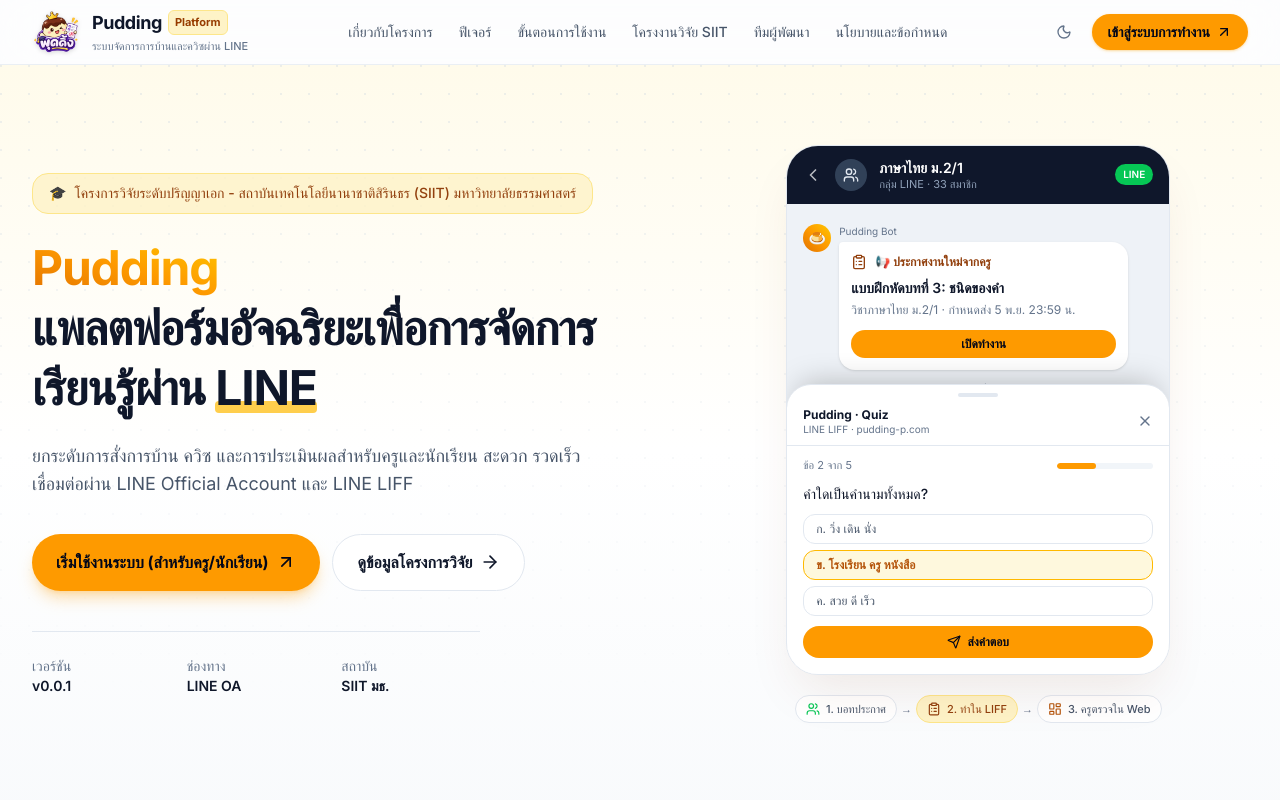
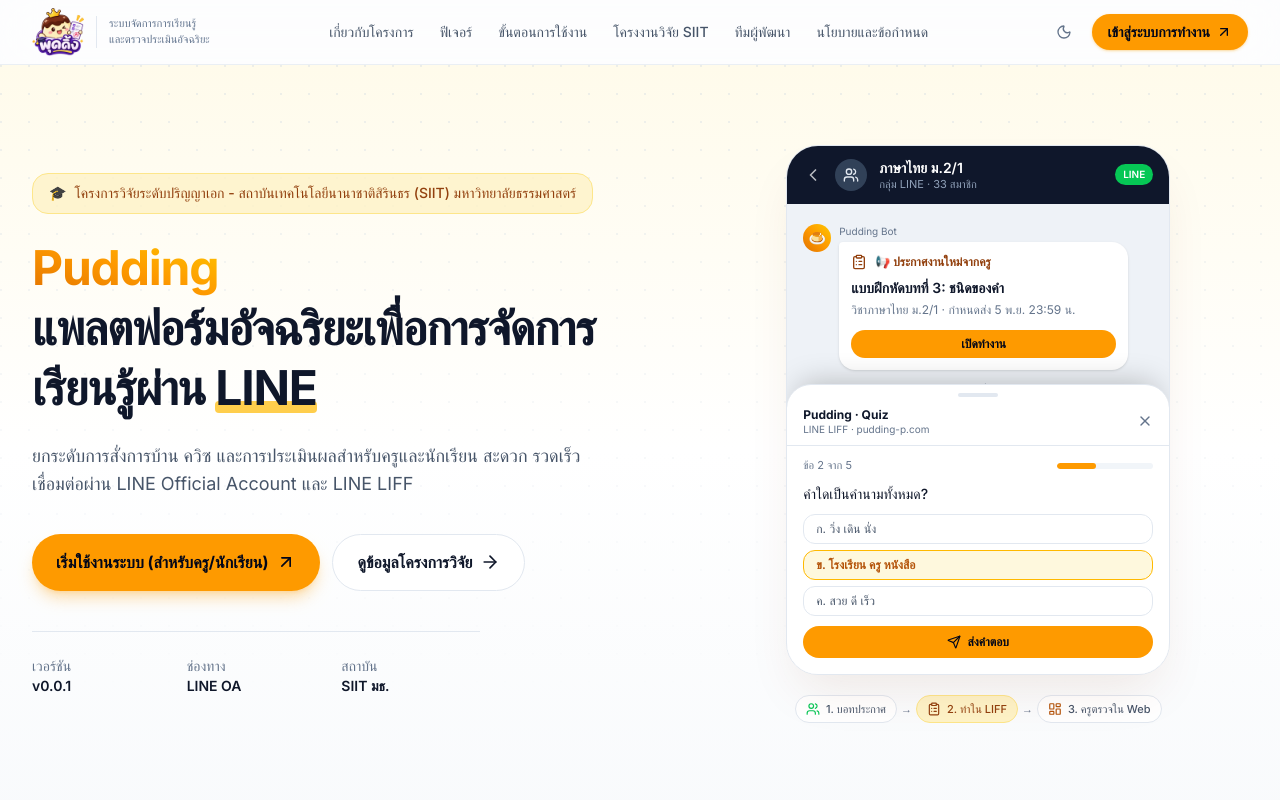
Before and after one commit to ChutiponTri/Pudding-About, a React (Vite) app: page / in a window 1280 px wide. Shown: the top 800 px of the page. Built offline with nearby package versions, Linux system fonts and the light colour scheme; a web font is replaced by a local one.

Commit message:
Update nav label

```diff
--- a/src/components/Navbar.tsx
+++ b/src/components/Navbar.tsx
@@ -4,7 +4,6 @@ import { useState } from 'react'
 import { Link, useLocation } from 'react-router-dom'
 import { APP_URL, NAV_LINKS } from '../constants.ts'
 import ThemeToggle from './ThemeToggle.tsx'
-import { PuddingLogo } from './ui.tsx'
 
 const ctaClass =
   'items-center gap-1.5 rounded-full bg-amber-500 font-bold text-slate-950 shadow-sm shadow-amber-500/30 transition-all hover:bg-amber-400 active:scale-[0.98]'
@@ -25,21 +24,33 @@ export default function Navbar() {
   }
 
   return (
-    <header className="sticky top-0 z-50 w-full border-b border-slate-200/70 bg-white/80 pt-[env(safe-area-inset-top)] backdrop-blur-xl transition-colors supports-[backdrop-filter]:bg-white/65 dark:border-slate-800/80 dark:bg-slate-950/75 dark:supports-[backdrop-filter]:bg-slate-950/60">
+    <header className="sticky top-0 z-50 w-full border-b border-slate-200/70 bg-white/80 pt-[env(safe-area-inset-top)] backdrop-blur-xl transition-colors supports-backdrop-filter:bg-white/65 dark:border-slate-800/80 dark:bg-slate-950/75 dark:supports-[backdrop-filter]:bg-slate-950/60">
       <nav className="mx-auto flex h-16 max-w-7xl items-center justify-between gap-2 px-3 sm:gap-4 sm:px-6 lg:px-8">
-        <Link to="/" className="group flex min-w-0 items-center gap-2.5 sm:gap-3" onClick={() => setOpen(false)}>
-          <PuddingLogo />
-          <span className="min-w-0">
-            <span className="flex items-center gap-1.5">
-              <span className="truncate text-base font-black tracking-tight text-ink sm:text-lg">Pudding</span>
-              <span className="hidden rounded-md border border-brand-line bg-brand-soft px-1.5 py-0.5 text-[10px] font-bold text-amber-800 sm:inline-block sm:text-[11px] dark:text-amber-300">
-                Platform
-              </span>
-            </span>
-            <span className="line-clamp-1 hidden text-[11px] font-medium text-muted min-[420px]:block">
-              ระบบจัดการการบ้านและควิซผ่าน LINE
-            </span>
-          </span>
+        <Link
+          to="/"
+          aria-label="พุดดิ้ง หน้าหลัก"
+          className="group flex min-w-0 items-center gap-3"
+          onClick={() => setOpen(false)}
+        >
+          <img
+            src="/brand/logo-th.png"
+            alt=""
+            aria-hidden="true"
+            width={520}
+            height={480}
+            decoding="async"
+            fetchPriority="high"
+            draggable={false}
+            className="h-11 w-auto shrink-0 select-none transition-transform duration-300 group-hover:scale-105 group-hover:-rotate-2 sm:h-12"
+          />
+          {/* Two hand-split lines of similar width: Thai has no spaces to wrap on. */}
+          <p
+            title="ระบบจัดการการเรียนรู้และตรวจประเมินอัจฉริยะ"
+            className="hidden flex-col justify-center self-center whitespace-nowrap border-l border-slate-200 pl-3 text-[11px] font-medium leading-[1.45] text-slate-500 md:flex dark:border-slate-700 dark:text-slate-400"
+          >
+            <span>ระบบจัดการการเรียนรู้</span>
+            <span>และตรวจประเมินอัจฉริยะ</span>
+          </p>
         </Link>
 
         <ul className="hidden items-center gap-0.5 xl:flex">
```
